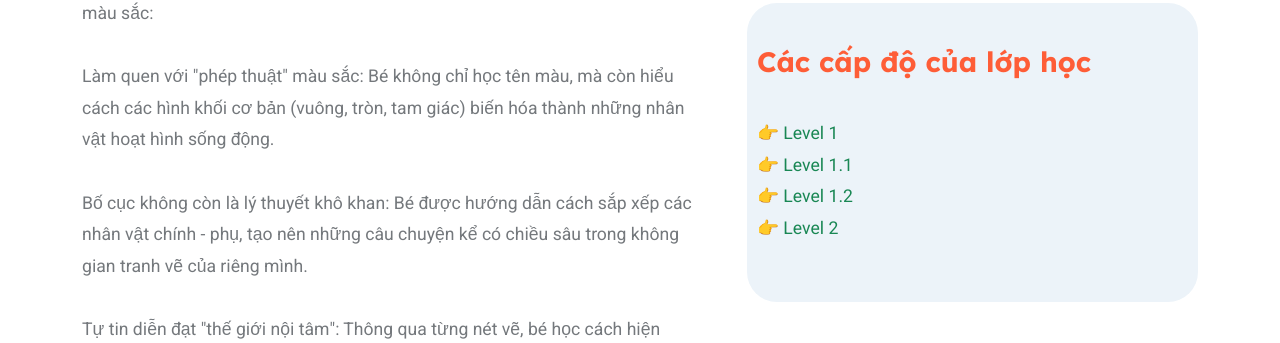
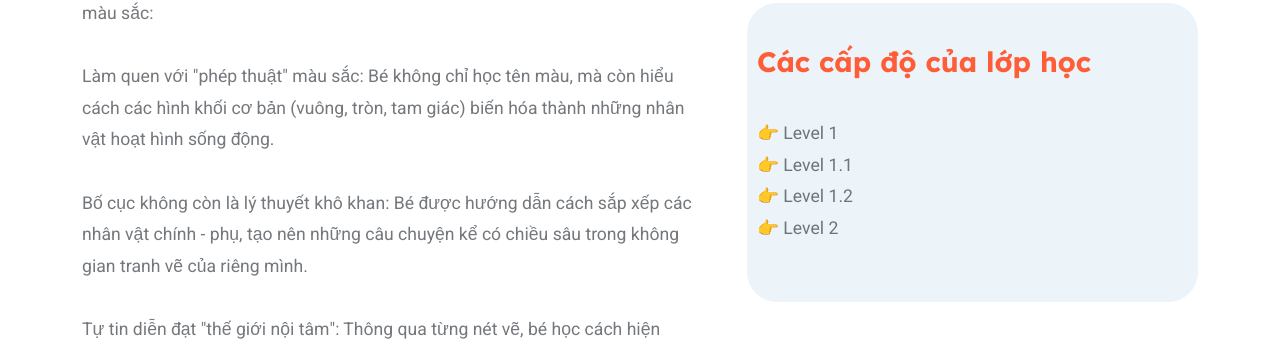
Before and after one commit to HoangSama213/haha_art, a Django app: page /classes/detail/1/ in a window 1280 px wide. Shown: the part 826-1169 px from the top of the page. Run offline with Django 5.2, Linux system fonts and the light colour scheme; data comes from the database, SQL or seed files in the repository; both versions use the stored data as it was after the commit; some libraries are stand-ins or nearby versions.

Commit message:
capnhathinhanh

```diff
--- a/classes/templates/classes/classes_detail.html
+++ b/classes/templates/classes/classes_detail.html
@@ -28,7 +28,7 @@
             style="white-space: pre-line; font-size: 1.1rem; line-height: 1.8;
             background-color: #ecf3f9; padding: 10px; border-radius: 30px;">
                 <h3 class="text-primary">Các cấp độ của lớp học</h3>
-                <p class="text-success wow fadeInLeft" data-wow-delay="0.1s">{{ class.levels|linebreaksbr }}</p>
+                <p class="text-muted wow fadeInLeft" data-wow-delay="0.1s">{{ class.levels|linebreaksbr }}</p>
             </div>
             <div class="shadow-sm rounded overflow-hidden">
                 <img src="{{ class.image.url }}"
--- a/team/templates/team/components/team_section.html
+++ b/team/templates/team/components/team_section.html
@@ -9,7 +9,7 @@
             {% for t in teacher %}
             <div class="col-lg-4 col-md-6 wow fadeInUp" data-wow-delay="0.1s">
                 <div class="team-item position-relative">
-                    <img class="img-fluid rounded-circle w-75" src="{{ t.photo.url }}" alt="">
+                    <img class="img-fluid rounded-circle w-75" src="{{ t.photo.url }}" alt="{{ t.name }}">
                     <div class="team-text ">
                         <h3>{{ t.name }}</h3>
                         <p>{{ t.position }}</p>
```
Also changed, not shown: db.sqlite3, media/teachers/z7790329562633_c451d61d20fe3549ae70ba365bc69578.jpg (added), media/teachers/z7790329562633_c451d61d20fe3549ae70ba365bc69578_0E4LLvE.jpg (added), media/teachers/z7790329562633_c451d61d20fe3549ae70ba365bc69578_E5cQ2gg.jpg (added), media/teachers/z7790330230478_376b059ee2e8813b59593a3f82fd96de.jpg (added), media/teachers/z7790331517549_4170726522dec2175486abcd56ace003.jpg (added).
